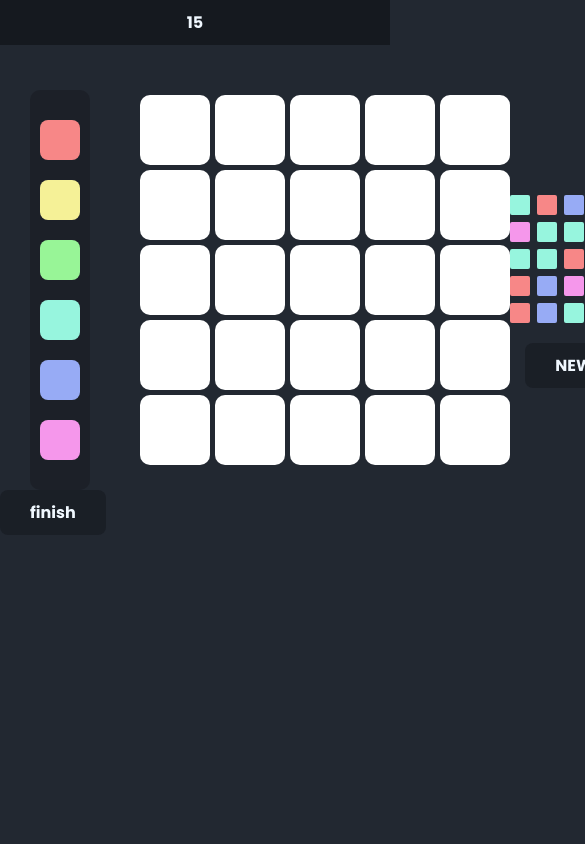
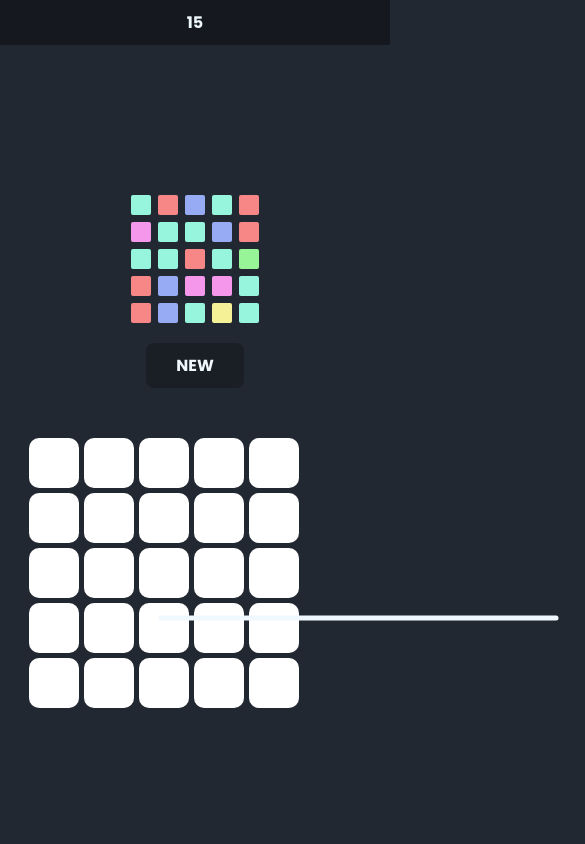
Before and after one commit to vogonPrayas/ColourMatch, a Next.js app in the folder colormatch/: page /singleplayer in a window 390 px wide. Shown: the top 844 px of the page, 585 px wide, since content can reach past the window. Built offline with nearby package versions, Linux system fonts and the light colour scheme.

Commit message:
tried making Responsive

```diff
--- a/colormatch/src/app/css/box.css
+++ b/colormatch/src/app/css/box.css
@@ -9,7 +9,6 @@
     display: grid;
     grid-template-columns: repeat(5, 70px);
     GAP:5px;
-    justify-content: center;
     height: fit-content;
 }
 
@@ -23,3 +22,30 @@
     height: 20px;
     border-radius: 2px;
 }
+
+@media screen and (max-width: 650px) {
+    .box{
+        width:50px;
+        height: 50px;
+        text-align: center;
+    }
+
+    .container {
+        display: grid;
+        grid-template-columns: repeat(5, 50px);
+        height: fit-content;
+    }
+
+    .box:hover{
+        opacity: 87%;
+        cursor: pointer;
+    }
+
+    .Sbox{
+        background-color: #D9D9D9;
+        width:20px;
+        height: 20px;
+        border-radius: 2px;
+    }
+
+}
--- a/colormatch/src/app/css/button.css
+++ b/colormatch/src/app/css/button.css
@@ -8,14 +8,22 @@
     min-width: 100px;
     border-radius: 8px;
 }
+
 .sButton{
     min-width: fit-content;
     padding: 10px 30px;
 }
+
+.find{
+    margin-left: 35%;
+    /* margin: auto; */
+}
+
 .button:hover{
     background-color: #15191fe4;
     cursor: pointer;
 }
+
 .hcontainer{
 
     display: flex;
--- a/colormatch/src/app/css/color.css
+++ b/colormatch/src/app/css/color.css
@@ -14,3 +14,15 @@
     transform: translateX(3px);
     cursor: pointer;
 }
+
+
+@media screen and (max-width: 650px) {
+    .Ccontainer{
+        display: flex;
+        flex-direction: row;
+    }
+    .color:hover{
+        transform: translateY(3px);
+        cursor: pointer;
+    }
+}
--- a/colormatch/src/app/css/singleplayer.css
+++ b/colormatch/src/app/css/singleplayer.css
@@ -1,4 +1,3 @@
-
 .time{
     text-align: center;
     font-weight: bold;
@@ -7,22 +6,24 @@
     background-color: #15191f;
     font-size: clamp(16px,3vw,40px);
 }
+
 .container{
     margin-top: 50px;
-    margin-left:-250px ;
-    background-color: none;}
+    background-color: none;
+}
 
+
+.ColBoxcon{
+    /* display: flex;
+    justify-content: space-around; */
+    /* flex-wrap: wrap; */
+}
 .con{
     display: flex;
-    justify-content: space-evenly;
-    background-color: none;
+    justify-content: space-around;
+    flex-wrap: wrap-reverse;
 }
-.ColBoxcon{
-    display: flex;
-    justify-content: space-between;
-    gap:300px;
-    background-color: none;
-}
+
 .border{
     margin-top: 30px;
     width: 5px;
@@ -30,3 +31,10 @@
     border-radius: 30px;
     background-color: aliceblue;
 }
+
+@media screen and (max-width: 650px) {
+    .border{
+        transform: rotate(90deg);
+    }
+
+}
--- a/colormatch/src/app/singleplayer/page.tsx
+++ b/colormatch/src/app/singleplayer/page.tsx
@@ -56,15 +56,16 @@ const Page: React.FC = () => {
 
       <Timer/>
     <div className="con">
+      <Colors />
       <div className="ColBoxcon">
-        <div><Colors /></div>
+
         <div className="container">
           {array.map(name => (<Box key={name} index={name} small={false}/>))}</div>
-        </div>
+      </div>
         <div className="border"> </div>
         <Random></Random>
     </div>
-      <div onClick={go} className="button sButton">finish</div>
+      <div onClick={go} className="button sButton find">finish</div>
 
       {gameOver?<Gameover/>:""}
 
```
